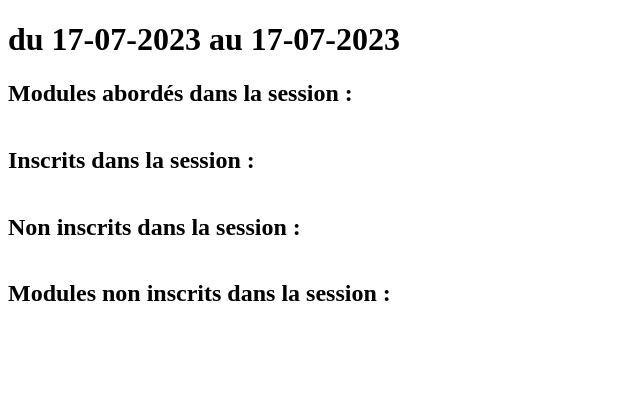
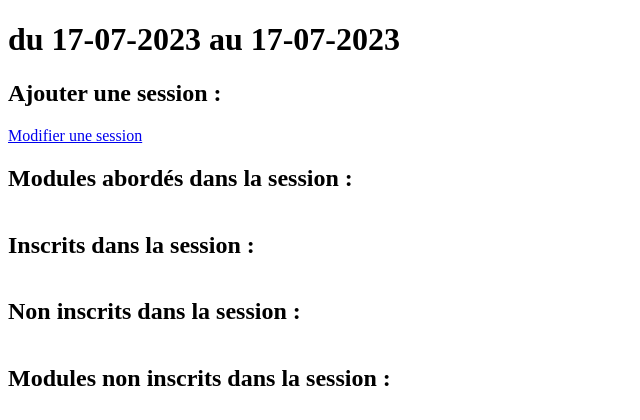
Before and after one commit to AnotheerDev/Sessions, a Symfony app: template templates/session/showSession.html.twig in a window 1280 px wide. Shown: the part 124-544 px from the top of the page, without its empty margins (0-640 px from the left). Run offline with Twig, Linux system fonts and the light colour scheme; the template is opened without the code that fills it, so the values that code supplies are empty; some libraries are stand-ins or nearby versions.

Commit message:
add link to edit session

```diff
--- a/templates/session/showSession.html.twig
+++ b/templates/session/showSession.html.twig
@@ -5,6 +5,9 @@
 {% block body %}
 
 <h1>{{ session }} du {{ session.startSession|date('d-m-Y') }} au {{ session.endSession|date('d-m-Y') }}</h1>
+
+<h2>Ajouter une session :</h2>
+<a href="{{ path('edit_session', {'id': session.id}) }}">Modifier une session</a><br>
 
 <h2>Modules abordés dans la session :</h2>
 <table>
```
